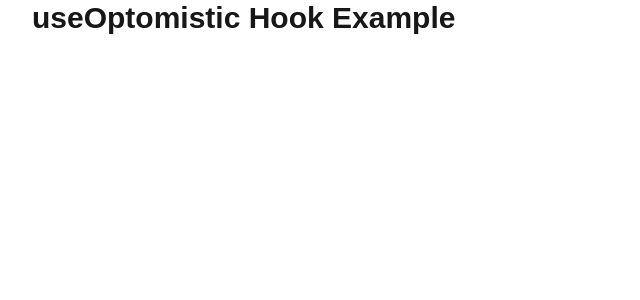
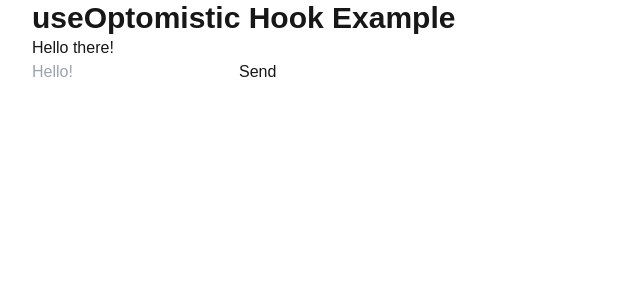
Before and after one commit to Jaxnode-UG/jaxnodereact19, a Next.js app: page /useoptomistic in a window 1280 px wide. Shown: the top 300 px of the page, without its empty margins (0-640 px from the left). Built offline with nearby package versions, Linux system fonts and the light colour scheme.

Commit message:
Adding latest examples

```diff
--- /dev/null
+++ b/src/app/actions/delivermessage.ts
@@ -0,0 +1,4 @@
+export async function deliverMessage(message: string): Promise<string> {
+  await new Promise((res) => setTimeout(res, 1000));
+  return message;
+}
--- a/src/app/useoptomistic/page.tsx
+++ b/src/app/useoptomistic/page.tsx
@@ -1,8 +1,10 @@
+import Thread from "../../components/thread";
 
 export default function UseOptomisticPage() {
   return (
     <div className="container mx-auto">
       <h1 className="text-3xl font-bold">useOptomistic Hook Example</h1>
+      <Thread />
     </div>
   );
 }
--- /dev/null
+++ b/src/components/thread.tsx
@@ -0,0 +1,53 @@
+"use client";
+import { useOptimistic, useRef, useState } from "react";
+import { deliverMessage } from "../app/actions/delivermessage";
+
+export default function ThreadWrapper() {
+  const [messages, setMessages] = useState([
+    { text: "Hello there!", sending: false, key: 1 }
+  ]);
+  async function sendMessage(formData: FormData) {
+    const sentMessage = await deliverMessage(formData.get("message")?.valueOf() as string);
+    setMessages((messages) => [...messages, { text: sentMessage, sending: false, key: messages.length + 1 }]);
+  }
+  return <Thread messages={messages} sendMessage={sendMessage} />;
+}
+
+interface ThreadProps {
+  readonly messages: { readonly text: string; readonly sending: boolean }[];
+  readonly sendMessage: (formData: FormData) => Promise<void>;
+}
+
+function Thread({ messages, sendMessage }: ThreadProps) {
+  const formRef = useRef<HTMLFormElement>(null);
+  async function formAction(formData: FormData) {
+    addOptimisticMessage(formData.get("message"));
+    formRef.current?.reset();
+    await sendMessage(formData);
+  }
+  const [optimisticMessages, addOptimisticMessage] = useOptimistic(
+    messages,
+    (state, newMessage) => [
+      ...state,
+      {
+        text: newMessage as string,
+        sending: true
+      }
+    ]
+  );
+
+  return (
+    <>
+      {optimisticMessages.map((message, index) => (
+        <div key={index}>
+          {message.text}
+          {!!message.sending && <small> (Sending...)</small>}
+        </div>
+      ))}
+      <form action={formAction} ref={formRef}>
+        <input type="text" name="message" placeholder="Hello!" />
+        <button type="submit">Send</button>
+      </form>
+    </>
+  );
+}
```
